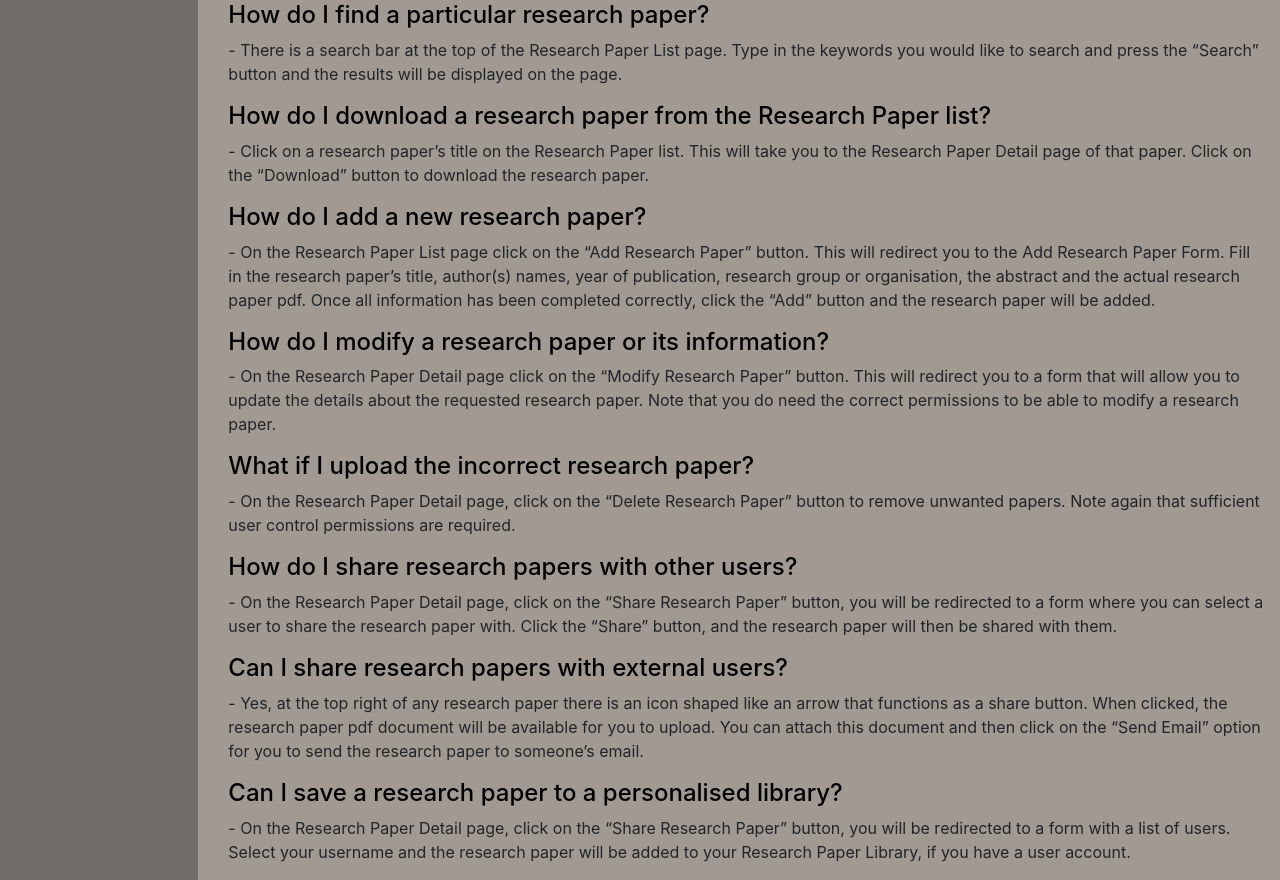
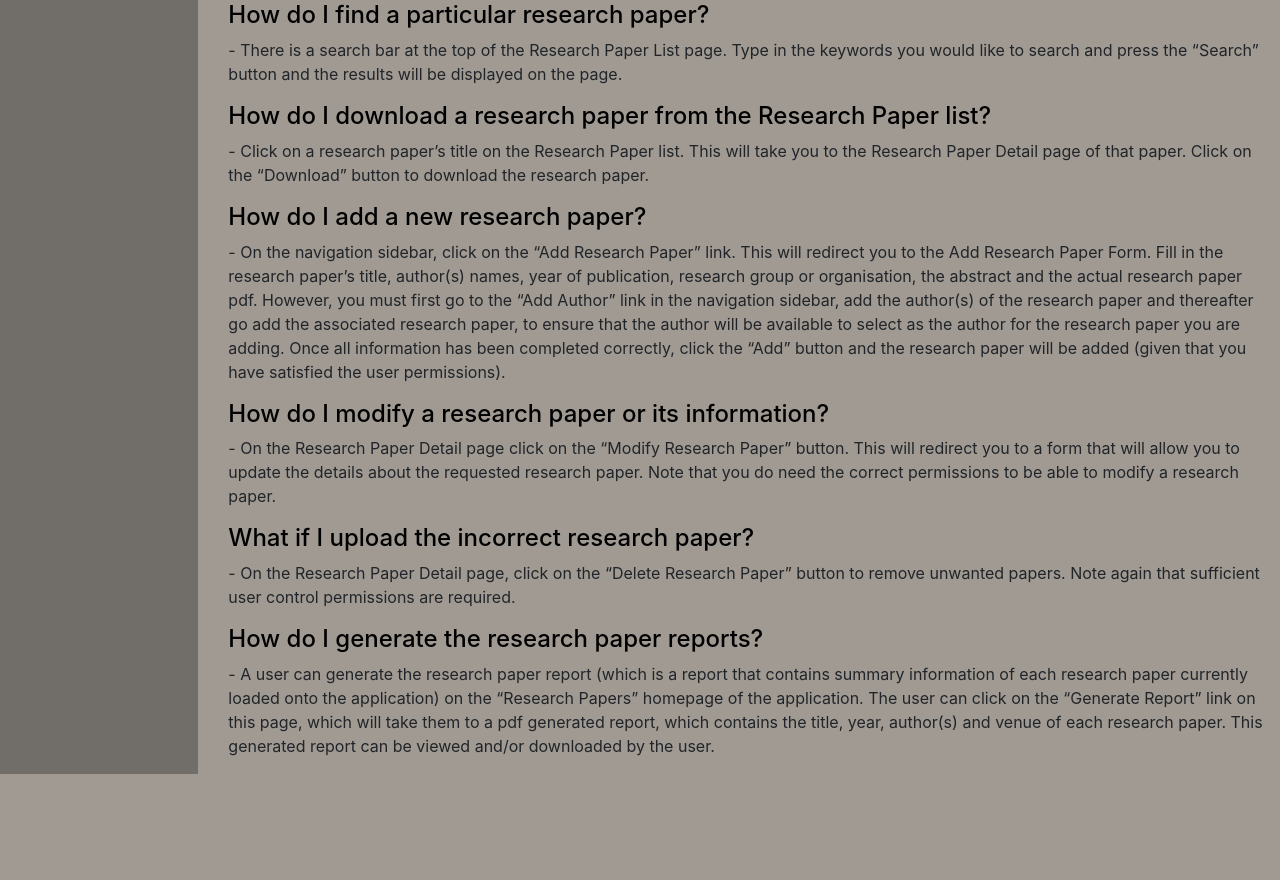
Before and after one commit to TamaraRingas/research-paper-repository, a Django app: page /main/faq/ in a window 1280 px wide. Shown: the part 730-1610 px from the top of the page. After the commit the page ends 1504 px from the top, so only its background shows below. Run offline with Django 3.2, Linux system fonts and the light colour scheme.

Commit message:
update faq

```diff
--- a/cbib/templates/faq.html
+++ b/cbib/templates/faq.html
@@ -45,10 +45,13 @@ that paper. Click on the “Download” button to download the research paper.
 </p>
 <p>
 <h4>How do I add a new research paper?</h4>
-- On the Research Paper List page click on the “Add Research Paper” button. This will redirect you to the Add Research
-Paper Form. Fill in the research paper’s title, author(s) names, year of publication, research group or organisation,
-the abstract and the actual research paper pdf. Once all information has been completed correctly, click the “Add”
-button and the research paper will be added.
+- On the navigation sidebar, click on the “Add Research Paper” link. This will redirect you to the Add Research Paper
+Form. Fill in the research paper’s title, author(s) names, year of publication, research group or organisation, the
+abstract and the actual research paper pdf. However, you must first go to the “Add Author” link in the navigation
+sidebar, add the author(s) of the research paper and thereafter go add the associated research paper, to ensure that the
+author will be available to select as the author for the research paper you are adding. Once all information has been
+completed correctly, click the “Add” button and the research paper will be added (given that you have satisfied the user
+permissions).
 </p>
 <p>
 <h4>How do I modify a research paper or its information?</h4>
@@ -62,21 +65,10 @@ to be able to modify a research paper.
 that sufficient user control permissions are required.
 </p>
 <p>
-<h4>How do I share research papers with other users?</h4>
-- On the Research Paper Detail page, click on the “Share Research Paper” button, you will be redirected to a form where
-you can select a user to share the research paper with. Click the “Share” button, and the research paper will then be
-shared with them.
-</p>
-<p>
-<h4>Can I share research papers with external users?</h4>
-- Yes, at the top right of any research paper there is an icon shaped like an arrow that functions as a share button.
-When clicked, the research paper pdf document will be available for you to upload. You can attach this document and then
-click on the “Send Email” option for you to send the research paper to someone’s email.
-</p>
-<p>
-<h4>Can I save a research paper to a personalised library?</h4>
-- On the Research Paper Detail page, click on the “Share Research Paper” button, you will be redirected to a form with a
-list of users. Select your username and the research paper will be added to your Research Paper Library, if you have a
-user account.
+<h4>How do I generate the research paper reports?</h4>
+- A user can generate the research paper report (which is a report that contains summary information of each research
+paper currently loaded onto the application) on the “Research Papers” homepage of the application. The user can click on
+the “Generate Report” link on this page, which will take them to a pdf generated report, which contains the title, year,
+author(s) and venue of each research paper. This generated report can be viewed and/or downloaded by the user.
 </p>
 {% endblock content %}
--- a/main/models.py
+++ b/main/models.py
@@ -52,7 +52,6 @@ class ResearchGroup(models.Model):
 
 class Paper(models.Model):
     """This class represents a research paper uploaded to our database, derived from the Model class."""
-
     name = models.CharField(max_length=100)
     abstract = models.TextField(max_length=5000)
     year = models.IntegerField()
@@ -66,13 +65,12 @@ class Paper(models.Model):
         default=' ', upload_to='media/', verbose_name="Proof of Peer Review", blank=True)
     user = models.ForeignKey(
         User, on_delete=models.SET_NULL, null=True, blank=True)
-    #author_list = Author.objects.all().order_by('surname')
 
     # Order research papers by year (descending) then by authors.
     class Meta:
         ordering = ['-year','authors__surname' ]
 
-        permissions = (("can_add_paper", "Add paper"),("can_modify_paper", "Modify Paper"), ("peer_review", "Peer Review"),)
+        permissions = (("can_add_paper", "Can add paper"),("can_modify_paper", "Modify Paper"), ("peer_review", "Peer Review"),)
 
     def get_absolute_url(self):
         """Returns the url to access a particular research paper."""
```
Also changed, not shown: main/templates/faq.html (+16 -22 lines), db.sqlite3, main/migrations/0037_alter_paper_options.py (added).
